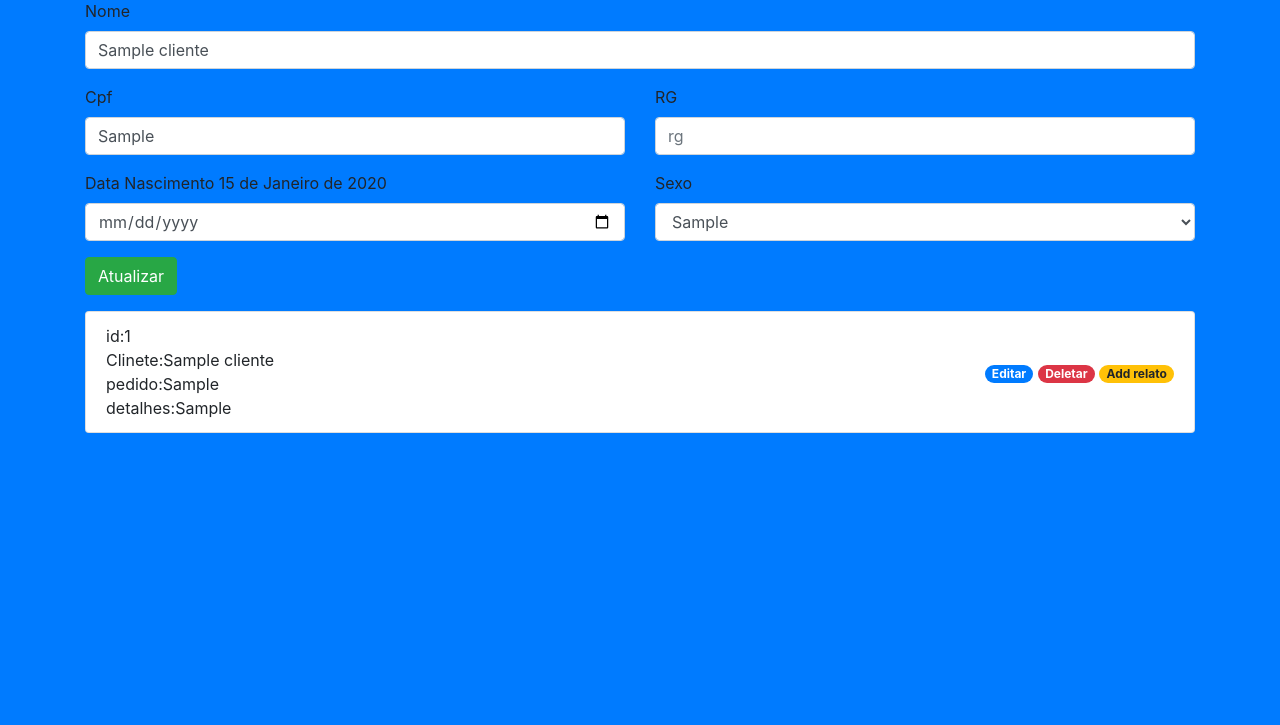
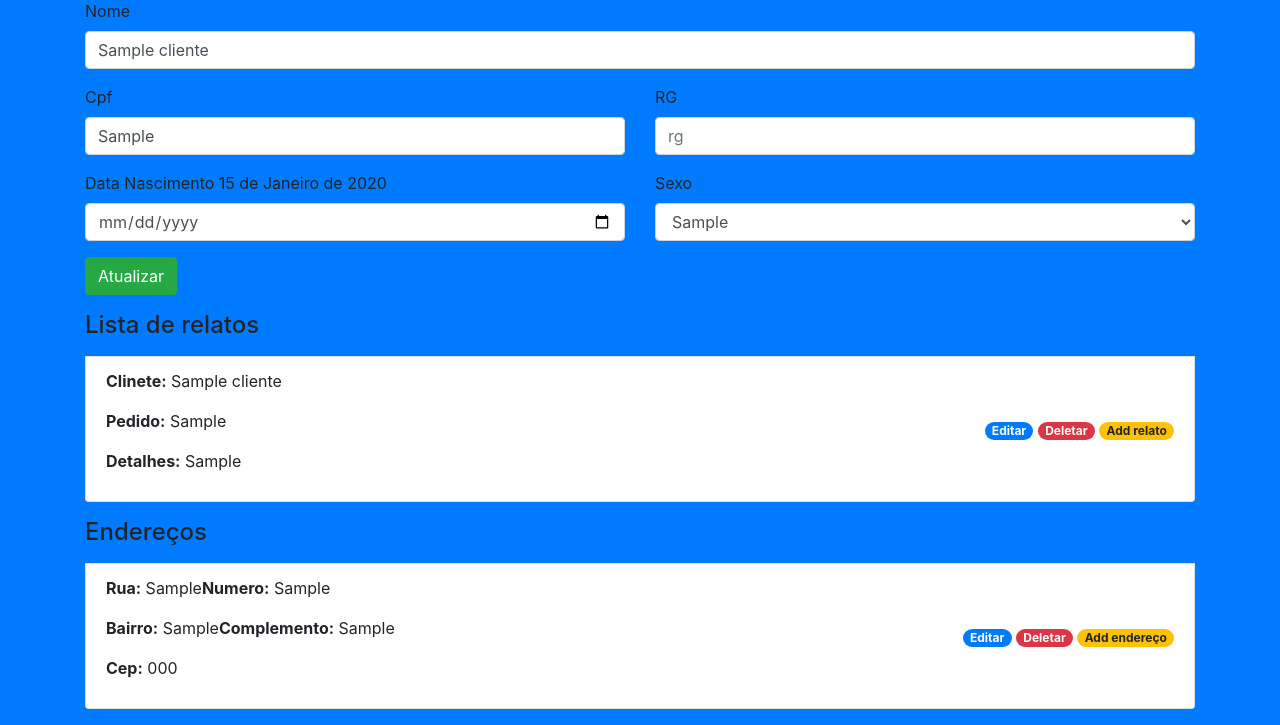
Before and after one commit to MatokoLB/welcome_to_the_django, a Django app: page /cadastro_cliente/editar_cliente/1 in a window 1280 px wide. Shown: the part 195-920 px from the top of the page. Before the commit the page ends 628 px from the top, so only its background shows below. Run offline with Django 4.2, Linux system fonts and the light colour scheme; tables that the repository leaves empty hold one stand-in row (values such as "Sample post").

```diff
--- a/cadastro_cliente/templates/update_cliente.html
+++ b/cadastro_cliente/templates/update_cliente.html
@@ -48,16 +48,19 @@
 
 
     <ul class="list-group mt-3 mb-3">
+        <h4 class=" mb-3"> Lista de relatos </h4>
         {% for relato in relatos %}
         <li class="list-group-item d-flex justify-content-between align-items-center">
             <div>
-                id:{{relato.id}}
-                <br>
-                Clinete:{{relato.cliente}}
-                <br>
-                pedido:{{relato.pedido}}
-                <br>
-                detalhes:{{relato.detalhes_pedido}}
+                <p>
+                    <b> Clinete:</b> {{relato.cliente}}
+                </p>
+                <p>
+                    <b> Pedido:</b> {{relato.pedido}}
+                </p>
+                <p>
+                    <b> Detalhes:</b> {{relato.detalhes_pedido}}
+                </p>
             </div>
             <div>
                 <a href="{% url 'editar_relato' relato.id %}" class="badge badge-primary badge-pill">Editar</a>
@@ -67,6 +70,28 @@
         </li>
         {% endfor %}
     </ul>
+
+
+    <ul class="list-group mt-3 mb-3">
+
+        <h4 class=" mb-3"> Endereços </h4>
+        {% for endereco in enderecos %}
+        <li class="list-group-item d-flex justify-content-between align-items-center">
+            <div>
+                <p><b>Rua:</b> {{endereco.rua}}<b>Numero:</b> {{endereco.numero}}</p>
+                <p><b>Bairro:</b> {{endereco.bairro}}<b>Complemento:</b> {{endereco.complemento}} </p>
+                <p><b>Cep:</b> {{endereco.cep}}</p>
+            </div>
+            <div>
+                <a href="{% url 'editar_endereco' endereco.id %}" class="badge badge-primary badge-pill">Editar</a>
+                <a href="{% url 'deletar_endereco' endereco.id %}" class="badge badge-danger badge-pill">Deletar</a>
+                <a href="{% url 'endereco'%}" class="badge badge-warning badge-pill">Add endereço</a>
+            </div>
+        </li>
+        {% endfor %}
+    </ul>
+
+
 
 
 
--- a/cadastro_cliente/urls.py
+++ b/cadastro_cliente/urls.py
@@ -14,4 +14,6 @@ urlpatterns = [
     path('deletar_relato/<int:id>', views.deletar_relato, name="deletar_relato"),
     path('pdf/<int:id>', GereratePdf.as_view(), name="pdf" ),
     path('endereco/', views.endereco, name='endereco' ),
+    path('editar_endereco/<int:id>', views.editar_endereco, name='editar_endereco' ),
+    path('deletar_endereco/<int:id>', views.deletar_endereco, name='deletar_endereco' ),
 ]
--- a/cadastro_cliente/views.py
+++ b/cadastro_cliente/views.py
@@ -65,10 +65,11 @@ def lista_cliente(request):
 class GereratePdf(View):
     def get(self,request, id , *args, **kwargs):
         cliente =  Cliente.objects.get(id=id)
+        endereco = Endereco.objects.filter(ecliente=id).first()
         data = {
 
         }
-        pdf = render_to_pdf('pdf.html',{"cliente": cliente})
+        pdf = render_to_pdf('pdf.html',{"cliente": cliente ,"endereco": endereco })
         if pdf:
             response=HttpResponse(pdf,content_type='application/pdf')
             filename = "Report_for_%s.pdf"
@@ -91,9 +92,12 @@ def deletar_cliente(request, id):
 @has_permission_decorator('cadastrar_cliente')
 def editar_cliente(request, id):
     cliente =  Cliente.objects.get(id=id)
-    ## pega relatos de um unico cliente
+
+    ## pega relatos de um unico cliente / endereço
     relatos = Relato.objects.filter(cliente=id)
-    return render(request, "update_cliente.html", {"cliente": cliente , "relatos": relatos})
+    enderecos = Endereco.objects.filter(ecliente=id)
+    return render(request, "update_cliente.html",
+    {"cliente": cliente , "relatos": relatos , "enderecos" : enderecos })
 
 
 @has_permission_decorator('cadastrar_cliente')
@@ -166,6 +170,7 @@ def deletar_relato(request, id ):
 
 
 ##endereço dos clietes
+
 @has_permission_decorator('cadastrar_cliente')
 def endereco(request):
     if request.method == "GET":
@@ -184,3 +189,42 @@ def endereco(request):
 
     messages.add_message(request, messages.SUCCESS, " endereco salvo")
     return redirect(reverse('endereco'))
+
+
+@has_permission_decorator('cadastrar_cliente')
+def editar_endereco(request, id ):
+    if request.method == "GET":
+        endereco = Endereco.objects.get(id=id)
+        clientes = Cliente.objects.filter(id=id)
+    ## pega relatos de um unico cliente
+        return render(request, "editar_endereco.html", {"clientes": clientes , "endereco": endereco})
+
+    if request.method == "POST":
+
+
+        rua = request.POST.get('rua')
+        numero = request.POST.get('numero')
+        complemento = request.POST.get('complemento')
+        bairro = request.POST.get('bairro')
+        cep = request.POST.get('cep')
+
+
+
+        endereco = Endereco.objects.get(id=id)
+        endereco.rua=rua
+        endereco.numero=numero
+        endereco.complemento=complemento
+        endereco.bairro=bairro
+        endereco.cep=cep
+        endereco.save()
+
+        messages.add_message(request, messages.SUCCESS, "endereço atualizado")
+        return redirect(reverse('endereco'))
+
+
+@has_permission_decorator('cadastrar_cliente')
+def deletar_endereco(request, id ):
+    endereco = Endereco.objects.get(id=id)
+    endereco.delete()
+    messages.add_message(request, messages.SUCCESS, 'endereço excluido')
+    return redirect(reverse('lista_cliente'))
```
Also changed, not shown: cadastro_cliente/templates/editar_endereco.html (added, +58 -0 lines), cadastro_cliente/templates/lista_cliente.html (+9 -5 lines), cadastro_cliente/templates/pdf.html (+9 -9 lines), 1 other file.
